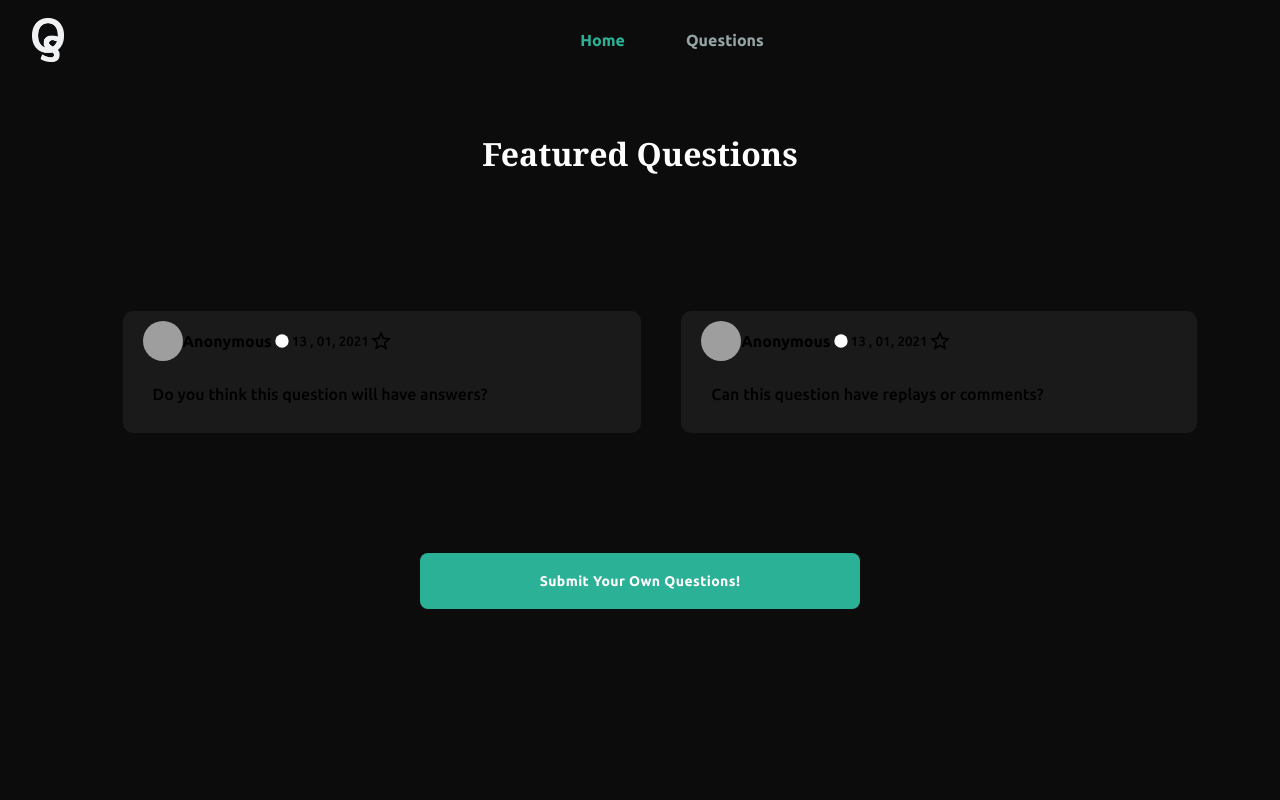
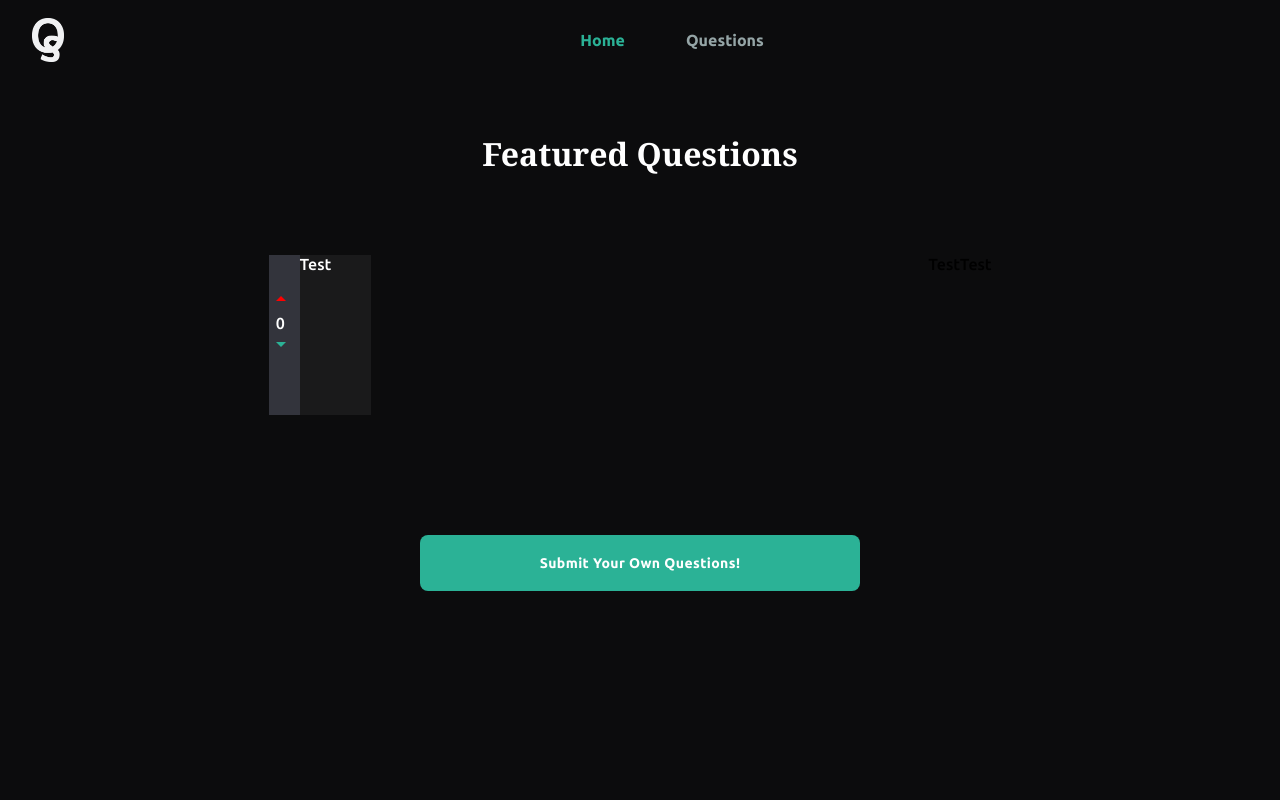
Before and after one commit to GabrielMarisescu/Kyus, a React (Create React App) app: page / in a window 1280 px wide. Shown: the top 800 px of the page. Built offline with nearby package versions, Linux system fonts and the light colour scheme; grey boxes are pictures that could not be loaded.

Commit message:
doing the questions part

```diff
--- a/public/index.html
+++ b/public/index.html
@@ -2,13 +2,10 @@
 <html lang="en">
   <head>
     <meta charset="utf-8" />
-    <link rel="icon" href="%PUBLIC_URL%/favicon.ico" />
+    <link rel="icon" href="%PUBLIC_URL%/Logo.png" />
     <meta name="viewport" content="width=device-width, initial-scale=1" />
     <meta name="theme-color" content="#000000" />
-    <meta
-      name="description"
-      content="Web site created using create-react-app"
-    />
+    <meta name="description" content="Ask questions!" />
     <link rel="apple-touch-icon" href="%PUBLIC_URL%/logo192.png" />
     <!--
       manifest.json provides metadata used when your web app is installed on a
@@ -24,7 +21,7 @@
       work correctly both with client-side routing and a non-root public URL.
       Learn how to configure a non-root public URL by running `npm run build`.
     -->
-    <title>React App</title>
+    <title>Kyus</title>
   </head>
   <body>
     <noscript>You need to enable JavaScript to run this app.</noscript>
--- a/src/FeaturedQuestions.css
+++ b/src/FeaturedQuestions.css
@@ -21,51 +21,15 @@
   font-weight: bold;
   font-size: 200%;
   padding-top: 6.5vh;
-}
-
-.Featured__questions {
-  margin-top: 7vh;
-  display: flex;
-  justify-content: center;
-  flex-wrap: wrap;
-}
-
-.Featured__left1 {
-  margin: 10px 20px 20px 20px;
-  border-radius: 10px;
-  display: flex;
-  align-items: center;
-}
-
-.Featured__right1 {
-  margin: 10px 20px 20px 20px;
-  border-radius: 10px;
-  display: flex;
-  align-items: center;
+  padding-bottom: 10vh;
 }
 
 .Date {
   font-size: smaller;
 }
 
-.Featured__TotalRight,
-.Featured__TotalLeft {
-  background-color: #1a1a1b;
-  border-radius: 10px;
-  margin-left: 5vh;
-  flex-grow: 0.3;
-  margin-top: 10vh;
-}
-
 .Featured__Text {
   font-family: UbuntuBold;
-}
-
-.Featured__left2,
-.Featured__right2 {
-  margin: 30px;
-  border-radius: 10px;
-  margin-top: 3vh;
 }
 
 .Featured__Button {
@@ -89,3 +53,45 @@
     height: 800px;
   }
 }
+.Featured__TotalLeft {
+  color: white;
+  display: flex;
+  justify-content: center;
+  flex: 0.5;
+}
+.Featured__IndicatorLeft {
+  background-color: #33343c;
+  height: 20vh;
+  flex: 0.3;
+}
+.Featured__QuestionLeft {
+  background-color: #1a1a1b;
+  flex: 0.7;
+}
+.Featured__TotalRight {
+  display: flex;
+  flex: 0.5;
+  justify-content: center;
+}
+.Featured__Main {
+  display: flex;
+  justify-content: center;
+}
+.Featured__Left,
+.Featured__Right {
+  display: flex;
+}
+
+.Featured__IndicatorLeftTop {
+  margin-bottom: 4vh;
+}
+.Featured__ArrowDown {
+  color: #2bb296;
+}
+.Featured__ArrowUp {
+  color: red;
+}
+
+#Featured__IndicatorNumber {
+  padding: 0.8vh;
+}
--- a/src/FeaturedQuestions.js
+++ b/src/FeaturedQuestions.js
@@ -1,13 +1,11 @@
 import { Avatar } from '@material-ui/core'
 import "./FeaturedQuestions.css"
-import FiberManualRecordIcon from '@material-ui/icons/FiberManualRecord';
-import StarBorderIcon from '@material-ui/icons/StarBorder';
-import Bean from "./Images/mr-bean.jpg"
 import Button from "@material-ui/core/Button"
 import React, {useState} from 'react'
 import Modal from "react-modal"
 import ModalStyling from "./ModalStyling"
-
+import ArrowDropDownIcon from '@material-ui/icons/ArrowDropDown';
+import ArrowDropUpIcon from '@material-ui/icons/ArrowDropUp';
 
 
 function FeaturedQuestions() {
@@ -24,38 +22,44 @@ function FeaturedQuestions() {
             <div className="Featured__textWrapper">
             Featured Questions
             </div>
-<div className="Featured__questions">
-    <div className="Featured__TotalLeft">
-    <div className="Featured__left1">
-      <Avatar alt="Anonymous"   src={Bean}/>
-      <p className ="Featured__Text">Anonymous</p>
-      <FiberManualRecordIcon style={{ color: "white" }}  fontSize="small"/>
-      <p className ="Date"> {Day} , {Month}, {Year}</p>
 
-     <StarBorderIcon />
+<div className="Featured__Main">
+<div className="Featured__TotalLeft">
+              <div className="Featured__Left">
+              <div className="Featured__IndicatorLeft">
+                <div className="Featured__IndicatorLeftTop">
 
-      </div>
-      <div className="Featured__left2">
-         Do you think this question will have answers?
-     </div>
-    </div>
-<div className="Featured__TotalRight">
-<div className="Featured__right1">
-      <Avatar alt="Anonymous"  src={Bean} />
-      <p className ="Featured__Text">Anonymous</p>
-      <FiberManualRecordIcon style={{ color: "white" }} fontSize="small" />
-      <p className ="Date"> {Day} , {Month}, {Year}</p>
-      <StarBorderIcon />
+                </div>
+                <div className="Featured__IndicatorLeftBottom">
+                <ArrowDropUpIcon  className="Featured__ArrowUp"/>
+      <span  id="Featured__IndicatorNumber">
+      0
+      </span>
+    <ArrowDropDownIcon className="Featured__ArrowDown" />
+                </div>
+
+
+              </div>
+              <div className="Featured__QuestionLeft">Test</div>
+              </div>
+
+
+            </div>
+            <div className="Featured__TotalRight">
+              <div className="Featured__Right">
+              <div className="Featured__IndicatorRight">Test</div>
+              <div className="Featured__QuestionRight">Test</div>
+              </div>
+
+            </div>
 </div>
 
 
-     <div className="Featured__right2">
-         Can this question have replays or comments?
-     </div>
 
 
-      </div>
-</div>
+
+
+
 
 <div className="Featured__Button">
 <Button variant="text" color="inherit" fullWidth="true" onClick= {()=> {setmodalIsActive(prev => !prev)}}>
--- a/src/ModalStyling.css
+++ b/src/ModalStyling.css
@@ -52,8 +52,11 @@
   height: 5vh;
   background-color: #2bb296;
   color: white;
-  font-family: UbuntuMedium;
   border-radius: 10px;
   border: none;
   outline: none;
 }
+
+.Modal__Submit > button:hover {
+  background-color: #2bb296;
+}
--- a/src/ModalStyling.js
+++ b/src/ModalStyling.js
@@ -19,7 +19,7 @@ function ModalStyling() {
             </div>
             <div className="Modal__Submit">
 
-            <Button   fullWidth="true"  onClick= {SendMessage}  disableElevation   >
+            <Button   variant="text" color="inherit" fullWidth="true"  onClick= {SendMessage}    >
                SUBMIT
             </Button>
             </div>
```
Also changed, not shown: public/Logo.png (added), 1 other file (tests, documents, lock files or other folders).
